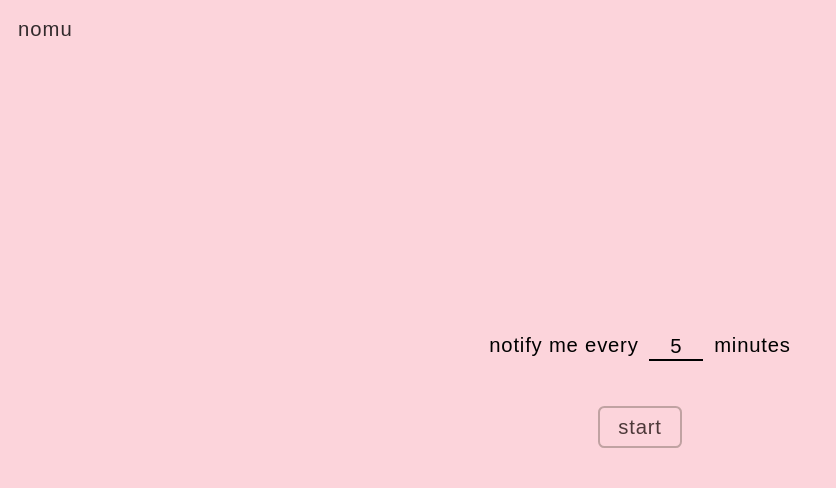
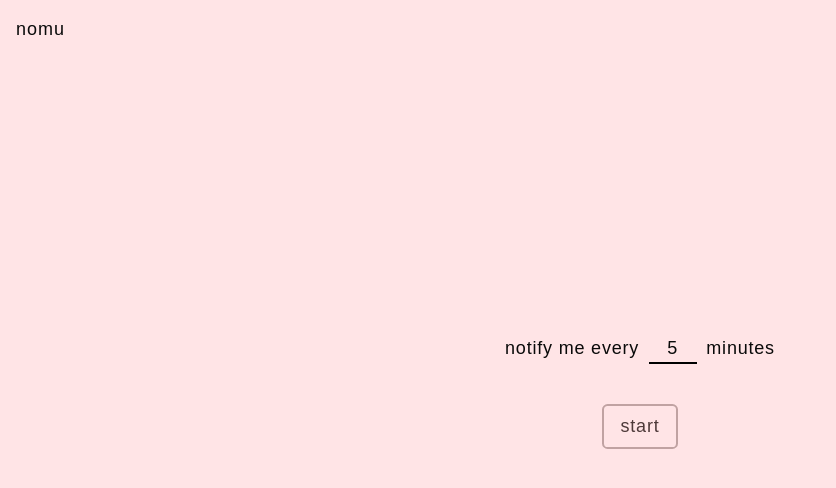
Before and after one commit to franzi-fk/nomu, a Vue app: page / in a window 1280 px wide. Shown: the top 488 px of the page, without its empty margins (0-836 px from the left). Built offline with nearby package versions, Linux system fonts and the light colour scheme.

Commit message:
installed tailwind css + migrated main.css

```diff
--- a/index.html
+++ b/index.html
@@ -1,5 +1,5 @@
 <!DOCTYPE html>
-<html lang="">
+<html lang="" class="w-full h-full">
 
 <head>
   <meta charset="UTF-8">
@@ -10,8 +10,8 @@
   <title>Nomu</title>
 </head>
 
-<body>
-  <div id="app"></div>
+<body class="w-full h-full">
+  <div id="app" class="w-full h-full"></div>
   <script type="module" src="/src/main.js"></script>
 </body>
 
--- a/package.json
+++ b/package.json
@@ -9,11 +9,17 @@
     "preview": "vite preview"
   },
   "dependencies": {
+    "@headlessui/vue": "^1.7.23",
+    "@heroicons/vue": "^2.2.0",
+    "@tailwindcss/vite": "^4.1.7",
     "vue": "^3.5.13",
     "vue-router": "^4.5.1"
   },
   "devDependencies": {
     "@vitejs/plugin-vue": "^5.2.3",
+    "autoprefixer": "^10.4.21",
+    "postcss": "^8.5.3",
+    "tailwindcss": "^4.1.7",
     "vite": "^6.2.4",
     "vite-plugin-vue-devtools": "^7.7.2"
   }
--- a/src/App.vue
+++ b/src/App.vue
@@ -4,7 +4,9 @@ import AppHeader from "./components/AppHeader.vue";
 </script>
 
 <template>
-  <div class="app-wrapper">
+  <div
+    class="w-full h-full bg-rose-100 text-neutral-950 tracking-[0.8px] text-[1.125rem] lowercase grid grid-rows-[2.5rem_1fr]"
+  >
     <header>
       <AppHeader />
     </header>
--- a/src/assets/main.css
+++ b/src/assets/main.css
@@ -1,50 +1,8 @@
-:root {
-  --bg-color: rgb(252, 212, 219);
-  --black: black;
-}
-
-* {
-  box-sizing: border-box;
-}
-
-h1,
-h2,
-h3,
-h4,
-p,
-li,
-ul,
-ol,
-small {
-  padding: 0;
-  margin: 0;
-}
-
-h1,
-h2,
-h3,
-h4 {
-  font-weight: 100;
-  letter-spacing: 1px;
-  color: color-mix(in srgb, var(--black) 80%, var(--bg-color) 20%);
-}
-
-html,
-header,
-body {
-  padding: 0;
-  margin: 0;
-}
+@import "tailwindcss";
 
 html,
 body {
-  width: 100%;
-  height: 100%;
   font-family: "Kantumruy Pro", sans-serif;
-  background-color: var(--bg-color);
-  letter-spacing: 0.8px;
-  font-size: 1.125rem;
-  text-transform: lowercase;
 }
 
 button,
@@ -53,39 +11,3 @@ input {
   letter-spacing: 0.8px;
   font-size: 1.125rem;
 }
-
-#app,
-.app-wrapper,
-main {
-  width: 100%;
-  height: 100%;
-}
-
-.app-wrapper {
-  display: grid;
-  grid-template-rows: 2.5rem 1fr;
-}
-
-.wrapper {
-  display: flex;
-  flex-direction: column;
-  align-items: center;
-  justify-content: center;
-  gap: 1.5rem;
-  flex-grow: 1;
-  height: 100%;
-  width: 100%;
-  padding-bottom: 1.75rem;
-}
-
-.sr-only {
-  position: absolute;
-  width: 1px;
-  height: 1px;
-  padding: 0;
-  margin: -1px;
-  overflow: hidden;
-  clip: rect(0, 0, 0, 0);
-  white-space: nowrap;
-  border: 0;
-}
--- a/src/components/AppHeader.vue
+++ b/src/components/AppHeader.vue
@@ -1,17 +1,5 @@
 <template>
   <div>
-    <h1>nomu</h1>
+    <h1 class="font-[100] tracking-[1px] text-neutral-950 p-4">nomu</h1>
   </div>
 </template>
-
-<style scoped>
-h1 {
-  font-size: 1.125rem;
-  letter-spacing: 1px;
-  font-weight: 100;
-}
-
-div {
-  padding: 1rem;
-}
-</style>
--- a/src/components/LoopedTimer.vue
+++ b/src/components/LoopedTimer.vue
@@ -1,5 +1,5 @@
 <template>
-  <div class="looped-timer">
+  <div class="text-2xl font-bold text-center">
     <p>{{ displayTime }}</p>
   </div>
 </template>
@@ -53,11 +53,3 @@ const displayTime = computed(() => {
     : `${minutes}:${seconds}`;
 });
 </script>
-
-<style scoped>
-.looped-timer {
-  font-size: 2rem;
-  font-weight: bold;
-  text-align: center;
-}
-</style>
--- a/src/views/HomeView.vue
+++ b/src/views/HomeView.vue
@@ -1,6 +1,12 @@
 <template>
-  <div class="wrapper">
-    <article id="set-timer" class="wrapper" v-if="!timerStarted">
+  <div
+    class="flex flex-col items-center justify-center gap-6 flex-grow h-full w-full pb-[1.75rem]"
+  >
+    <article
+      id="set-timer"
+      class="flex flex-col items-center justify-center gap-6 flex-grow h-full w-full pb-[1.75rem]"
+      v-if="!timerStarted"
+    >
       <h2 class="sr-only">Looped timer</h2>
       <form>
         <div class="form-input">
@@ -20,7 +26,11 @@
         />
       </form>
     </article>
-    <article id="run-timer" class="wrapper" v-else>
+    <article
+      id="run-timer"
+      class="flex flex-col items-center justify-center gap-6 flex-grow h-full w-full pb-[1.75rem]"
+      v-else
+    >
       <h2 class="sr-only">Looped timer</h2>
       {{ minutes }} minutes
       <LoopedTimer :duration="Number(minutes)" />
--- a/vite.config.js
+++ b/vite.config.js
@@ -1,18 +1,16 @@
-import { fileURLToPath, URL } from 'node:url'
+import { fileURLToPath, URL } from "node:url";
 
-import { defineConfig } from 'vite'
-import vue from '@vitejs/plugin-vue'
-import vueDevTools from 'vite-plugin-vue-devtools'
+import { defineConfig } from "vite";
+import vue from "@vitejs/plugin-vue";
+import vueDevTools from "vite-plugin-vue-devtools";
+import tailwindcss from "@tailwindcss/vite";
 
 // https://vite.dev/config/
 export default defineConfig({
-  plugins: [
-    vue(),
-    vueDevTools(),
-  ],
+  plugins: [vue(), vueDevTools(), tailwindcss()],
   resolve: {
     alias: {
-      '@': fileURLToPath(new URL('./src', import.meta.url))
+      "@": fileURLToPath(new URL("./src", import.meta.url)),
     },
   },
-})
+});
```
Also changed, not shown: 1 other file (tests, documents, lock files or other folders).
